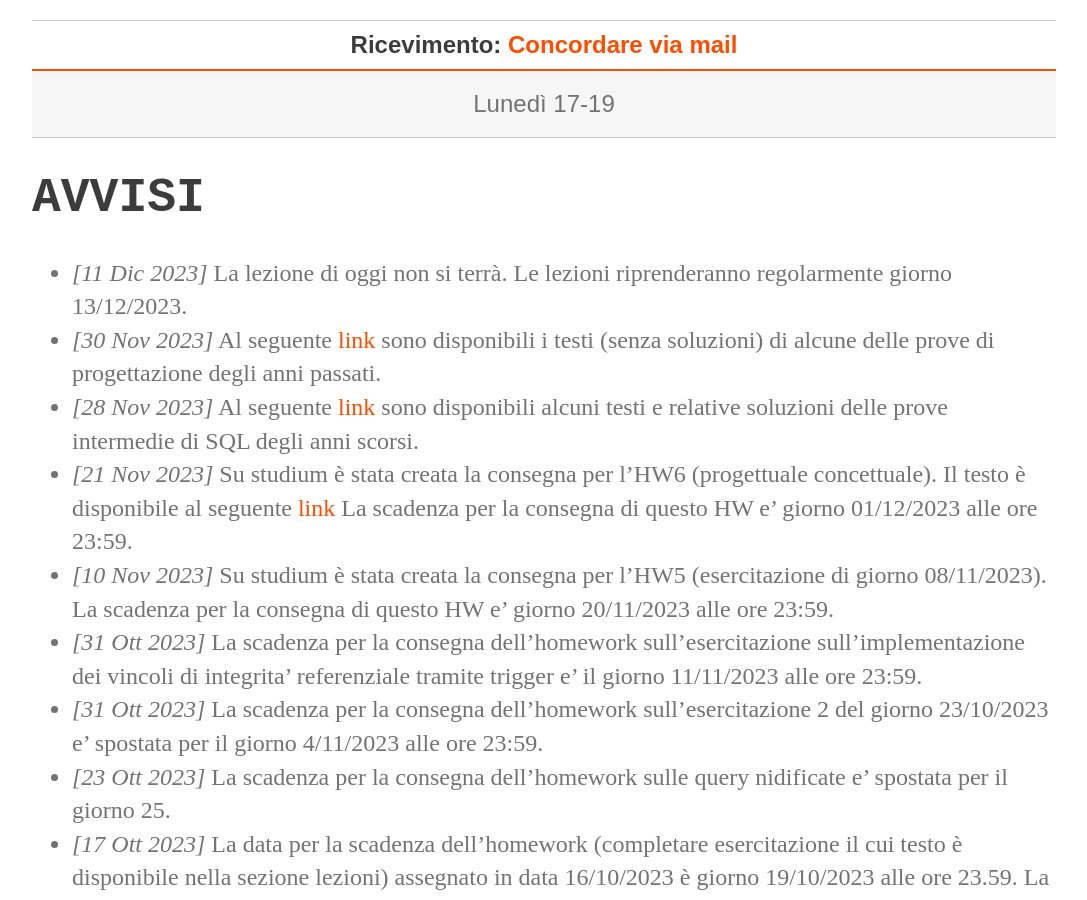
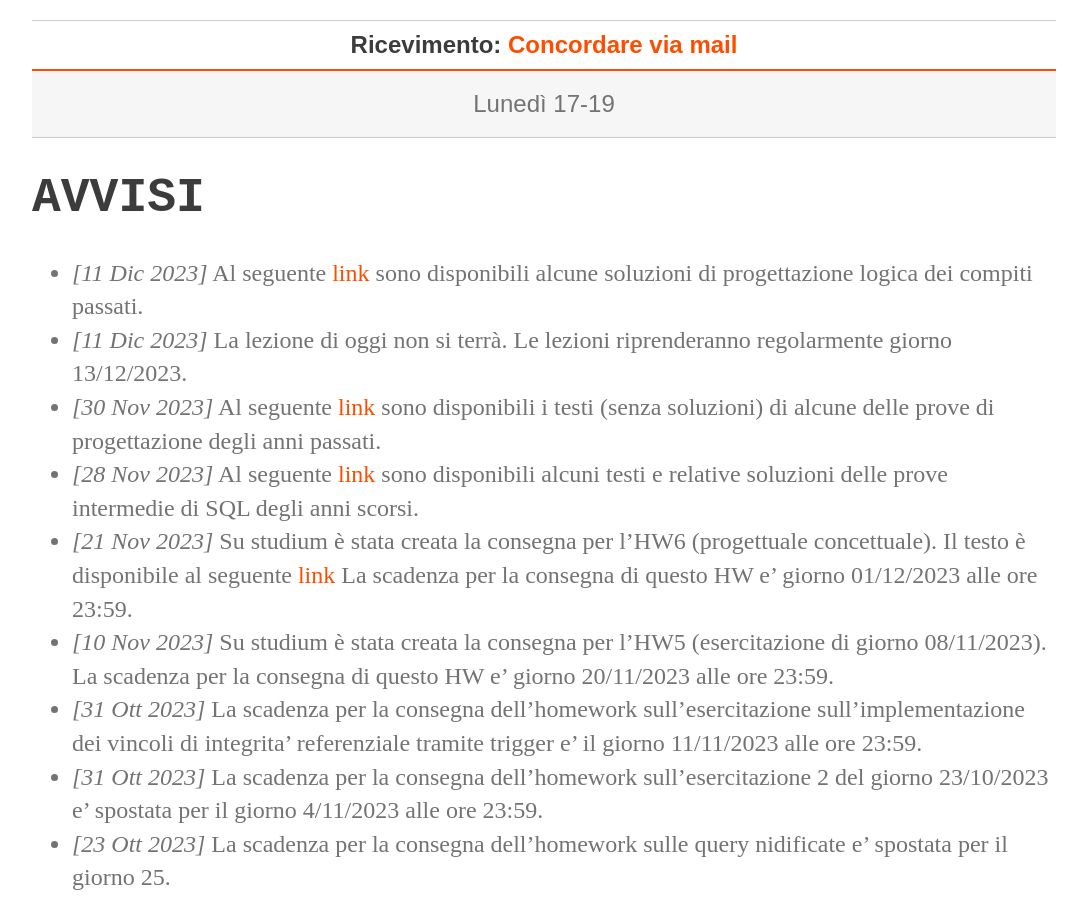
Before and after one commit to perceivelab/database-course, a Jekyll site: the page built from index.md, in a window 1280 px wide and 900 px high, scrolled down 440 px. Shown: the whole window, without its empty margins (96-1183 px from the left). Built offline with Jekyll 4.4.1, drawn with Linux system fonts in a browser that asks for light colours.

Commit message:
Update index.md

```diff
--- a/index.md
+++ b/index.md
@@ -20,6 +20,9 @@ layout: default
 
 
 # AVVISI
+
+
+- *[11 Dic 2023]* Al seguente [link](https://drive.google.com/drive/folders/1arDOIwwk9kbYYq2LnrAhxb2ro3ECiIdn?usp=sharing) sono disponibili alcune soluzioni di progettazione logica dei compiti passati.
 - *[11 Dic 2023]* La lezione di oggi non si terrà. Le lezioni riprenderanno regolarmente giorno 13/12/2023.
 - *[30 Nov 2023]* Al seguente [link](https://drive.google.com/file/d/1NsUD0S-Za3rHmdlJ6wj-eYclzNrcMTDU/view?usp=sharing) sono disponibili i testi (senza soluzioni) di alcune delle prove di progettazione degli anni passati.
 - *[28 Nov 2023]* Al seguente [link](https://drive.google.com/file/d/1SKFW3eZT4eWaFEGpLWVNa1bgKL_qHsxg/view?usp=sharing) sono disponibili alcuni testi e relative soluzioni delle prove intermedie di SQL degli anni scorsi.
```
